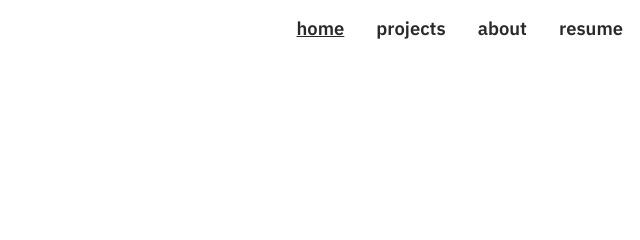
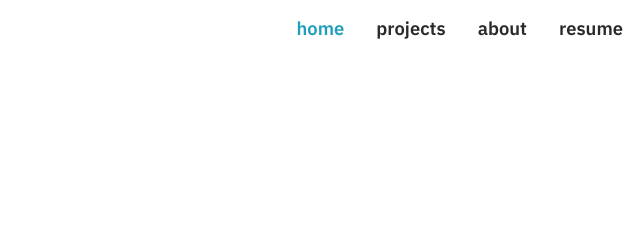
Before and after one commit to yesean/old.sye.dev, a Gatsby site: page / in a window 1280 px wide. Shown: the top 240 px of the page, 625-1265 px from the left. Built offline with nearby package versions, Linux system fonts and the light colour scheme; Gatsby itself is replaced by a stand-in of ours.

Commit message:
Change active link style

```diff
--- a/src/components/Navbar/style.css
+++ b/src/components/Navbar/style.css
@@ -20,5 +20,5 @@
 }
 
 .navbar-link.active {
-  text-decoration: underline;
+  color: #219ebc;
 }
```
